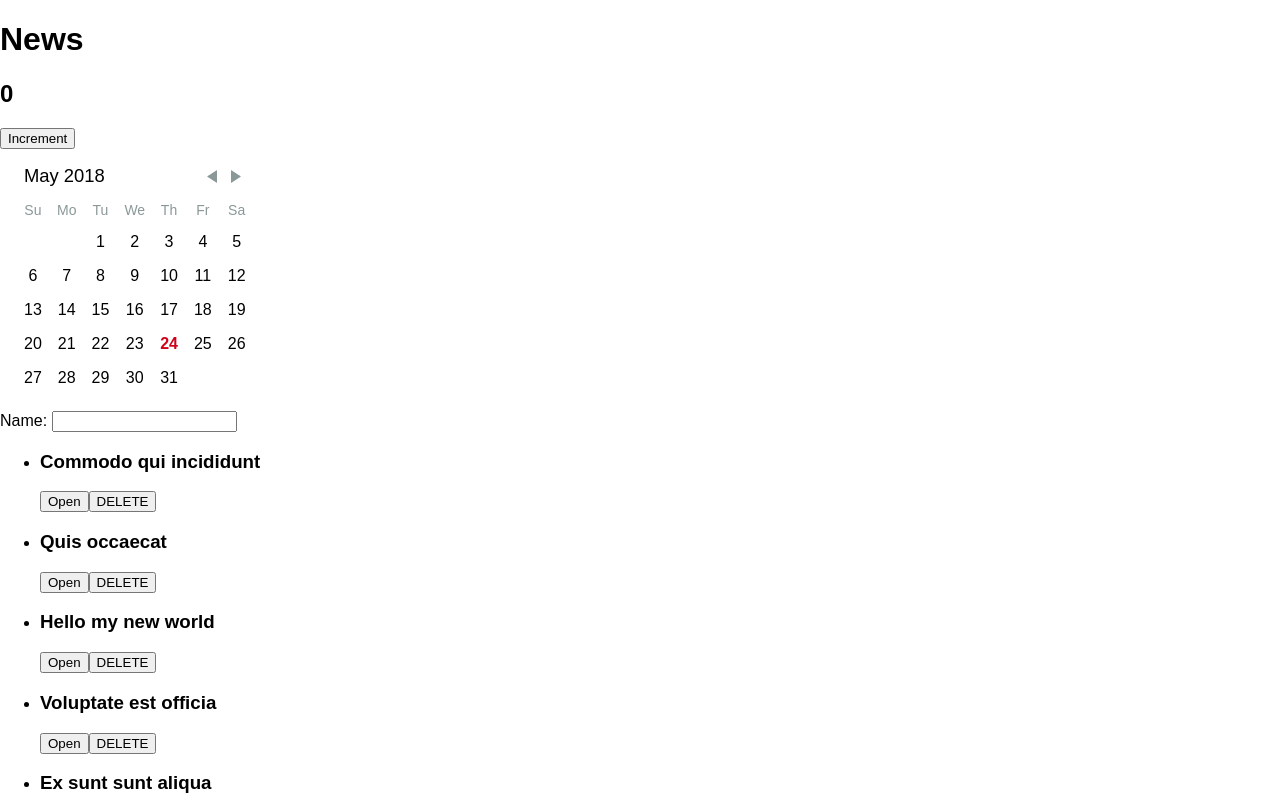
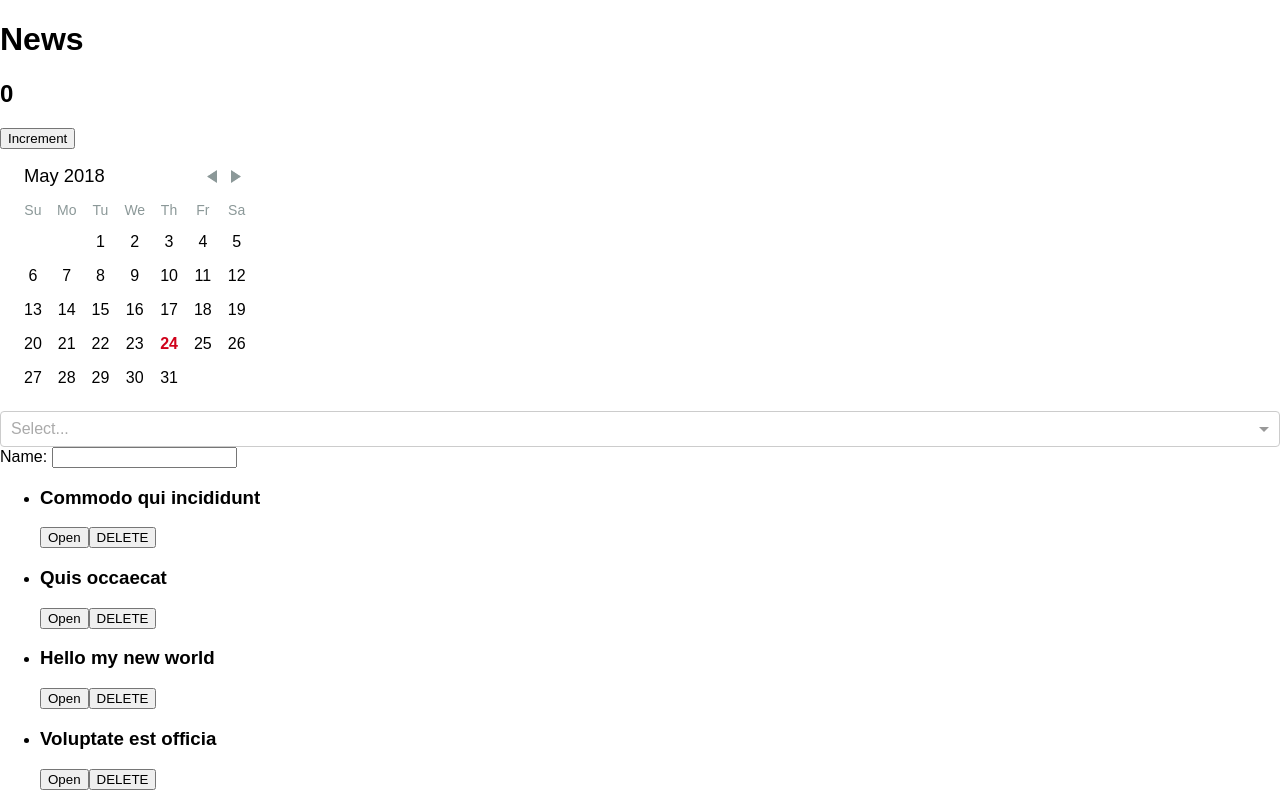
Before and after one commit to yuittti/rr_tut_2, a React (Create React App) app: page / in a window 1280 px wide. Shown: the top 800 px of the page. Built offline with nearby package versions, Linux system fonts and the light colour scheme.

Commit message:
Move Select to store

```diff
--- a/src/components/App/App.js
+++ b/src/components/App/App.js
@@ -3,10 +3,9 @@ import React, { Component } from 'react';
 // import { articles, normalizedComments, normalizedArticles } from '../../data/data';
 import ArticleList from '../../components/ArticleList/ArticleList';
 import UserForm from '../../components/UserForm/UserForm';
-import Select from 'react-select';
 import DateRange from '../../components/DateRange/DateRange';
-import 'react-select/dist/react-select.css';
 import Counter from '../Counter/Counter';
+import SelectFilter from '../SelectFilter/SelectFilter'
 // import './App.css';
 
 class App extends Component {
@@ -33,11 +32,6 @@ class App extends Component {
 	}
 
 	render() {
-		// const options = this.state.articles.map(article => ({
-		// 	label: article.title,
-		// 	value: article.id
-		// }));
-
 		return (
 			<div className="App">
 				<header className="App-header">
@@ -48,20 +42,16 @@ class App extends Component {
 
 				<DateRange />
 
+				<SelectFilter />
+
 				<UserForm />
-				{/* <Select options={options} value={this.state.selection} onChange={this.changeSelection} multi={true} /> */}
 
 				<ArticleList />
-
 			</div>
 		);
 	}
 
-	changeSelection = selection => {
-		this.setState({
-			selection
-		})
-	}
+
 
 }
 
--- /dev/null
+++ b/src/components/SelectFilter/SelectFilter.js
@@ -0,0 +1,32 @@
+import React, { Component } from 'react';
+import Select from 'react-select';
+import { connect } from 'react-redux';
+import 'react-select/dist/react-select.css';
+import { changeSelection } from '../actions';
+
+class SelectFilter extends Component {
+
+    render() {
+
+        const {selected, articles} = this.props;
+        const options = articles.map(article => ({
+			label: article.title,
+			value: article.id
+        }));
+
+        return (
+            <div>
+                <Select options={options} value={selected} onChange={this.changeSelection} multi={true} />
+            </div>
+        )
+    }
+
+    changeSelection = selection => {
+		this.props.changeSelection(selection);
+	}
+}
+
+export default connect(state => ({
+    selected: state.filters.selected,
+    articles: state.articles
+}), {changeSelection} )(SelectFilter);
--- a/src/components/actions/index.js
+++ b/src/components/actions/index.js
@@ -1,4 +1,4 @@
-import {DELETE_ARTICLE, INCREMENT, CHANGE_DATES} from '../../constants/actions';
+import {DELETE_ARTICLE, INCREMENT, CHANGE_DATES, CHANGE_SELECTION} from '../../constants/actions';
 
 export function increment() {
     return {
@@ -19,3 +19,10 @@ export function changeDates(dateRange) {
         payload: { dateRange }
     }
 }
+
+export function changeSelection(selected) {
+    return {
+        type: CHANGE_SELECTION,
+        payload: { selected }
+    }
+}
--- a/src/constants/actions.js
+++ b/src/constants/actions.js
@@ -1,3 +1,4 @@
 export const DELETE_ARTICLE = 'DELETE_ARTICLE';
 export const INCREMENT = 'INCREMENT';
 export const CHANGE_DATES = 'CHANGE_DATES';
+export const CHANGE_SELECTION = 'CHANGE_SELECTION';
--- a/src/reducer/filters.js
+++ b/src/reducer/filters.js
@@ -1,6 +1,7 @@
-import { CHANGE_DATES } from '../constants/actions';
+import { CHANGE_DATES, CHANGE_SELECTION } from '../constants/actions';
 
 const defaultFilters = {
+    selected: [],
     dateRange: {
         from: null,
         to: null
@@ -15,6 +16,11 @@ export default (filters = defaultFilters, action) => {
             return {
                 ...filters,
                 dateRange: payload.dateRange
+            };
+        case CHANGE_SELECTION:
+            return {
+                ...filters,
+                selected: payload.selected
             }
     }
 
```
